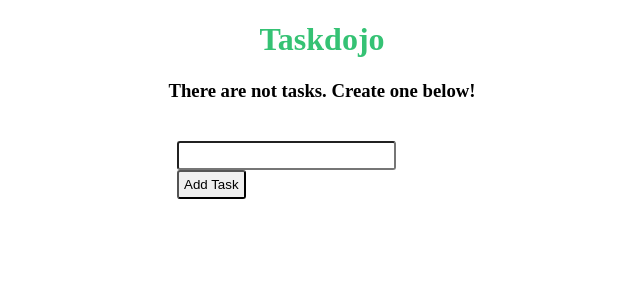
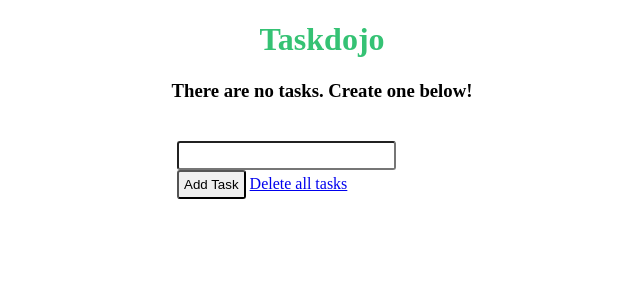
Before and after one commit to debu1207/flasktaskdojo, a Flask app: page / in a window 1280 px wide. Shown: the top 300 px of the page, without its empty margins (318-958 px from the left). Run offline with Flask 3, Linux system fonts and the light colour scheme.

Commit message:
Add delete all tasks function

```diff
--- a/app.py
+++ b/app.py
@@ -21,7 +21,6 @@ class Todo(db.Model):
 def index():
     if request.method == 'POST':
         task_content = request.form['content']
-        print(task_content)
         new_task = Todo(content=task_content)
         try:
             db.session.add(new_task)
@@ -31,7 +30,6 @@ def index():
             return "There was an issue adding your task.!!"
     elif request.method == 'GET':
         tasks = Todo.query.order_by(Todo.date_created).all()
-
         return render_template('index.html', tasks=tasks)
 
 @app.route('/delete/<int:id>')
@@ -57,5 +55,18 @@ def update(id):
             return "Unable to update"
     else:
         return render_template('update.html', task=task)
+
+@app.route('/deleteall', methods=['POST', 'GET'])
+def deleteall():
+    tasks = Todo.query.order_by(Todo.date_created).all()
+
+    try:
+        for task in tasks:
+            db.session.delete(task)
+            db.session.commit()
+        return redirect('/')
+    except:
+        return "There was a problem deleting that task!"
+
 if __name__ == "__main__":
     app.run(debug=True)
--- a/templates/index.html
+++ b/templates/index.html
@@ -9,7 +9,7 @@
     <h1>Taskdojo</h1>
 
     {% if tasks|length < 1 %}
-    <h3> There are not tasks. Create one below!</h3>
+    <h3> There are no tasks. Create one below!</h3>
     {% else %}
     <table class="table">
         <tr>
@@ -34,7 +34,9 @@
         <form action="/" method="POST">
             <input type="text" name="content" id="content">
             <input type="submit" value="Add Task" id="btn">
+            <a href="/deleteall">Delete all tasks</a>
         </form>
+
     </div>
 
 </div>
```
Also changed, not shown: README.md (added), info.db.
